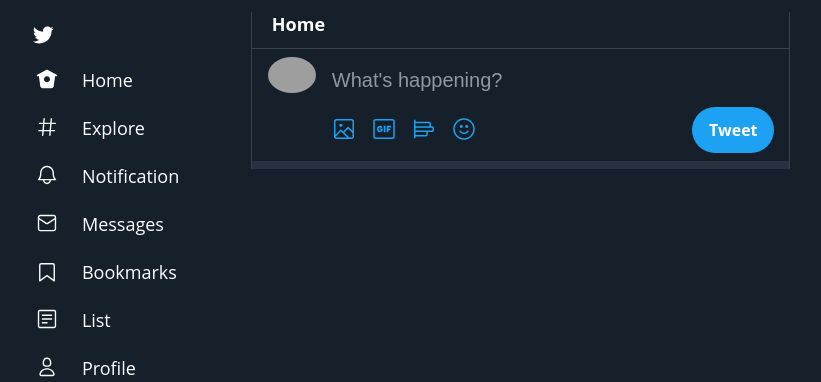
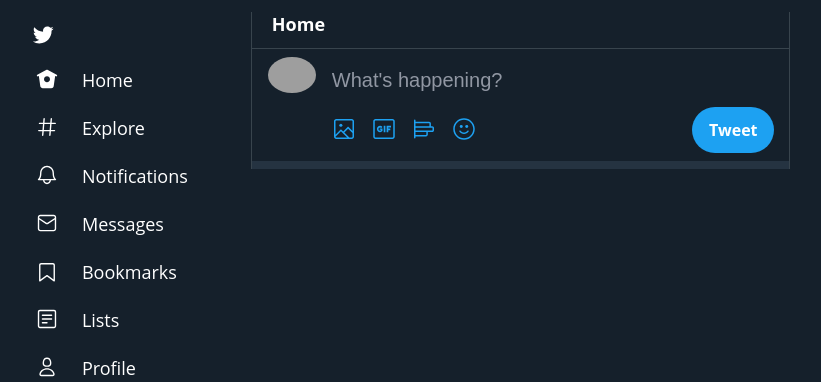
Before and after one commit to furkan-ceylan/react-twitter-clone, a React (Create React App) app: page / in a window 1280 px wide. Shown: the top 382 px of the page, without its empty margins (86-907 px from the left). Built offline with nearby package versions, Linux system fonts and the light colour scheme; grey boxes are pictures that could not be loaded.

Commit message:
Add user card to sidebar

```diff
--- a/src/components/Sidebar.js
+++ b/src/components/Sidebar.js
@@ -11,11 +11,9 @@
   MoreRoundedIcon,
   AvatarIcon,
 } from '../images/svg/svgs'
-import { SmallAvatar } from '../images/avatars'
+import UserCard from './UserCard'
 
 export const Sidebar = () => {
-  const profileImageUrl =
-    'https://pbs.twimg.com/profile_images/1384273229498384388/5hQ2wv3H_400x400.jpg'
   return (
     <div className="flex-space-between">
       <div>
@@ -39,7 +37,7 @@
             <li className="side-nav-item flex-align-center">
               <div className="side-nav-item-holder">
                 <NotificationIcon />
-                <span className="side-nav-text">Notification</span>
+                <span className="side-nav-text">Notifications</span>
               </div>
             </li>
             <li className="side-nav-item flex-align-center">
@@ -57,7 +55,7 @@
             <li className="side-nav-item flex-align-center">
               <div className="side-nav-item-holder">
                 <ListsIcon />
-                <span className="side-nav-text">List</span>
+                <span className="side-nav-text">Lists</span>
               </div>
             </li>
             <li className="side-nav-item flex-align-center">
@@ -77,13 +75,7 @@
         </div>
       </div>
       <div className="side-nav-item flex-align-center mb-1 side-profile-wrapper">
-        <div className="side-nav-item-holder side-profile">
-          <SmallAvatar width="30px" image={profileImageUrl} />
-          <div className="side-profile-text">
-            <span className="side-profile-name">username</span>
-            <span className="side-handle-name">@handle</span>
-          </div>
-        </div>
+        <UserCard />
         <div>
           <MoreIcon />
         </div>
```
